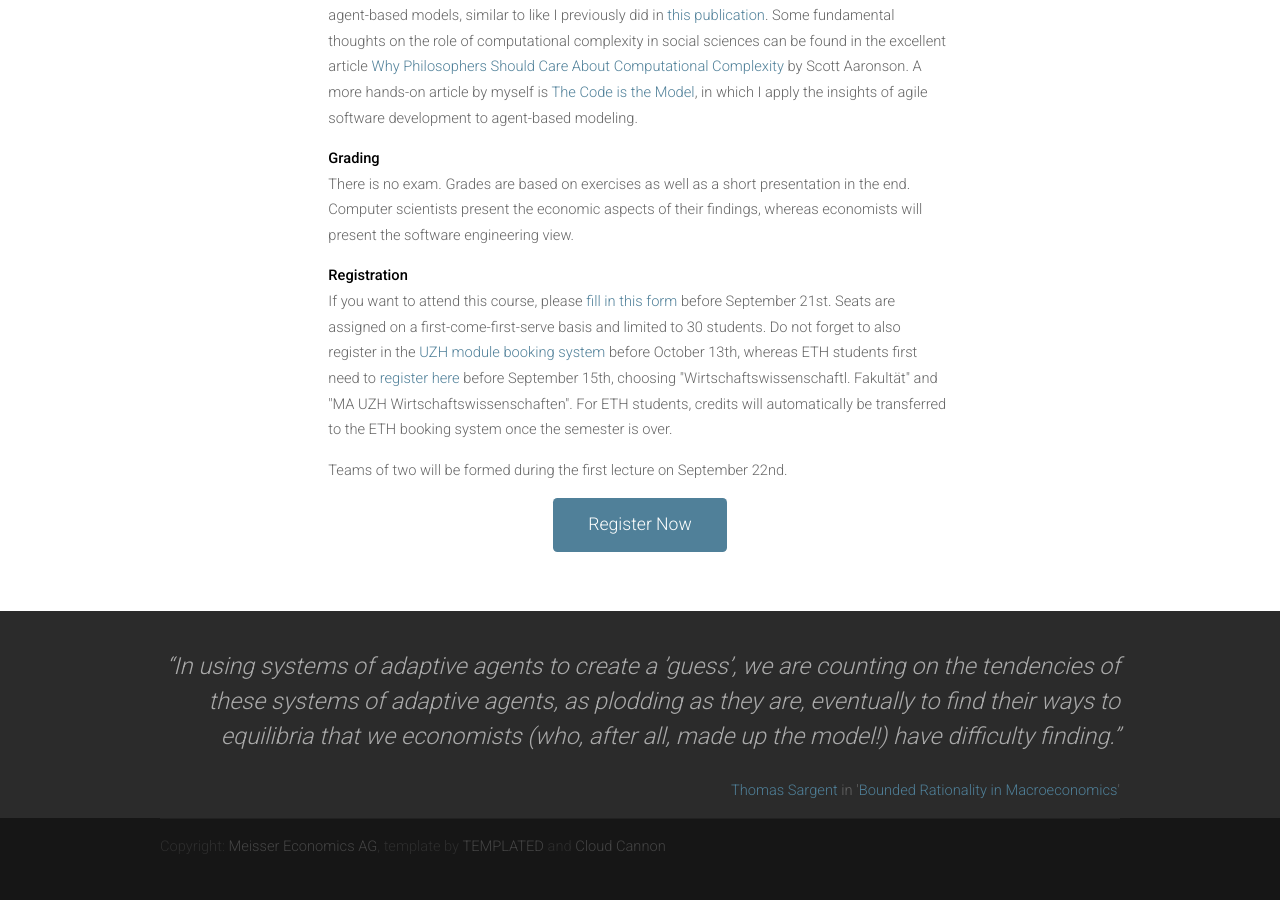
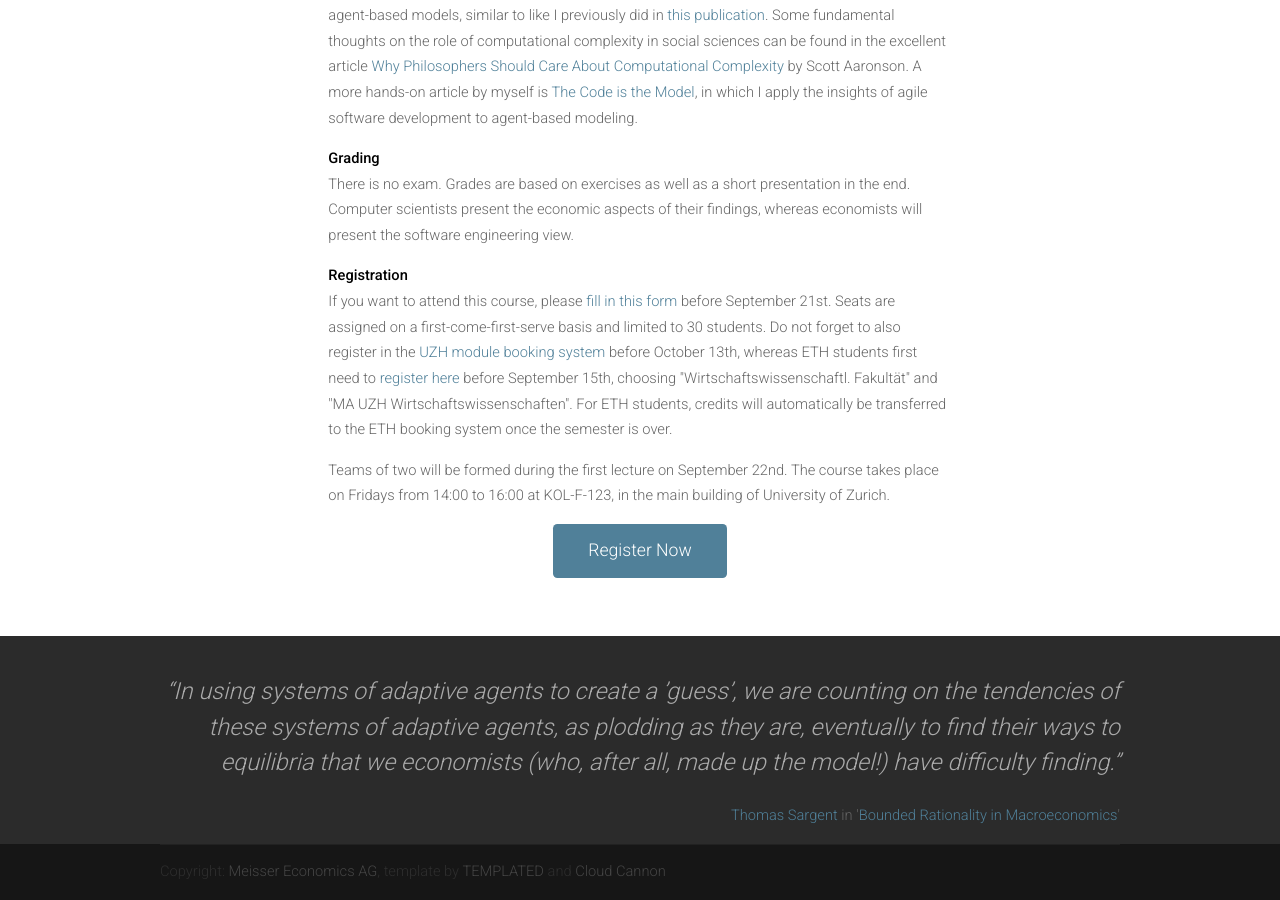
Before and after one commit to meisserecon/www, a Jekyll site: the page built from course.md, in a window 1280 px wide and 900 px high, scrolled down 2251 px. Built offline with Jekyll 4.4.1, drawn with Linux system fonts in a browser that asks for light colours; nearby versions of some CDN libraries; before the commit the page ends 3125 px from its top, so only the background shows below that.

Commit message:
Update course.md

```diff
--- a/course.md
+++ b/course.md
@@ -40,6 +40,6 @@
 
 <p>If you want to attend this course, please <a href="https://docs.google.com/forms/d/e/1FAIpQLSfiUZGNaYk8NIR_RWXHa7f5W4S-vUUTmfpFBs0hOOgmZ22x-w/viewform?usp=sf_link">fill in this form</a> before September 21st. Seats are assigned on a first-come-first-serve basis and limited to 30 students. Do not forget to also register in the <a href="https://idagreen.uzh.ch/mb/">UZH module booking system</a> before October 13th, whereas ETH students first need to <a href="http://www.uzh.ch/de/studies/application/mobilitaet/applyhsuma.html">register here</a> before September 15th, choosing "Wirtschaftswissenschaftl. Fakultät" and "MA UZH Wirtschaftswissenschaften". For ETH students, credits will automatically be transferred to the ETH booking system once the semester is over.</p>
 
-<p>Teams of two will be formed during the first lecture on September 22nd.</p>
+<p>Teams of two will be formed during the first lecture on September 22nd. The course takes place on Fridays from 14:00 to 16:00 at KOL-F-123, in the main building of University of Zurich.</p>
 
 <p><center><a href="https://docs.google.com/forms/d/e/1FAIpQLSfiUZGNaYk8NIR_RWXHa7f5W4S-vUUTmfpFBs0hOOgmZ22x-w/viewform?usp=sf_link" class="button button-style1">Register Now</a></center></p>
```
